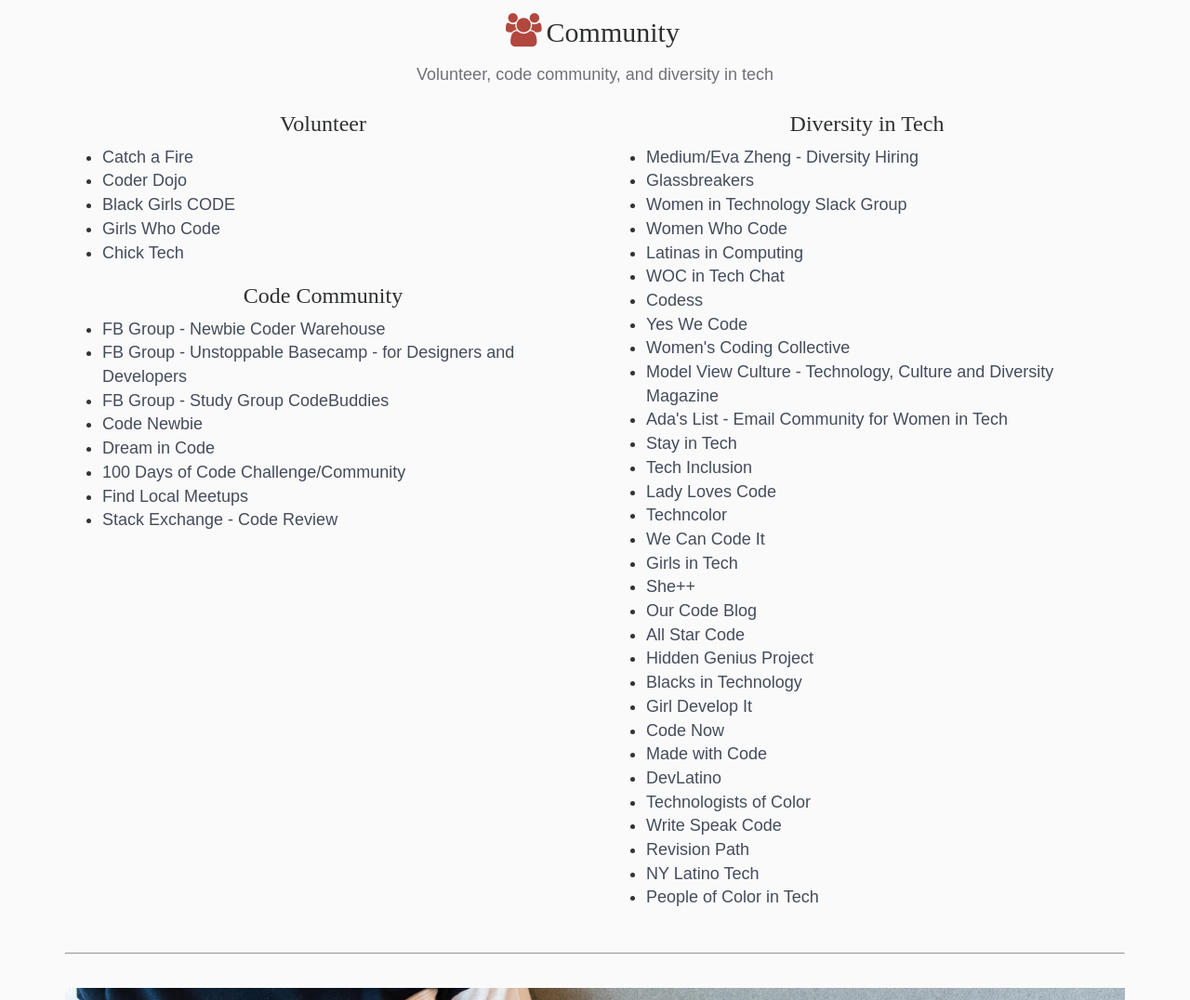
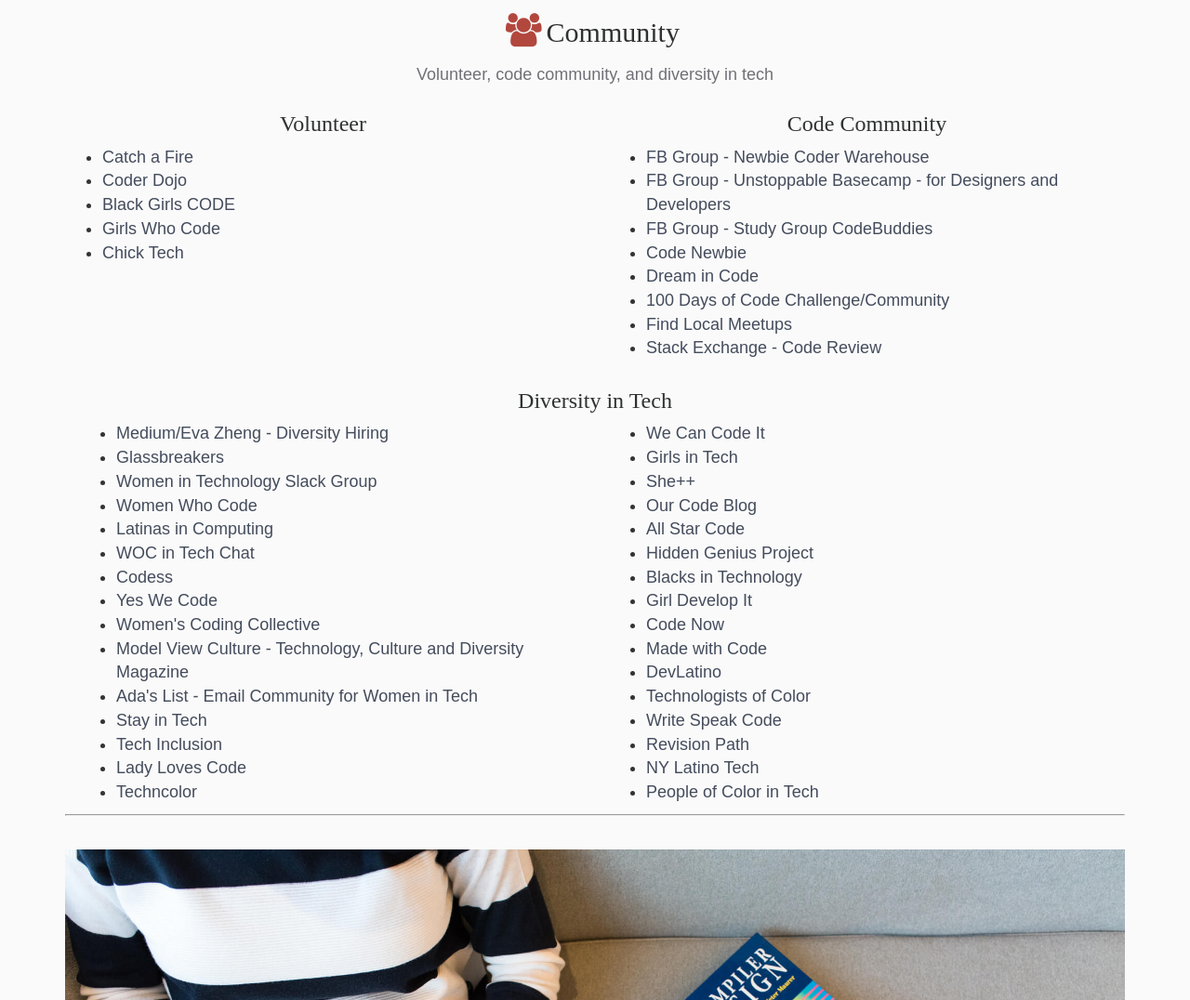
Before and after one commit to mguery/web-dev, a plain HTML site: page index.html in a window 1280 px wide. Shown: the part 6171-7247 px from the top of the page at 93% size. Drawn offline with nearby package versions, Linux system fonts and the light colour scheme; a web font is replaced by a local one.

Commit message:
Update index.html

```diff
--- a/index.html
+++ b/index.html
@@ -380,8 +380,11 @@
 		<li><a href="https://www.girlswhocode.com" target="_blank">Girls Who Code</a></li>
 		<li><a href="http://chicktech.org/support-us/volunteer/" target="_blank">Chick Tech</a></li>
 	</ul>
+</div>
 
-	<h3>Code Community</h3>
+<!-- Right Column -->
+<div class="col-md-6">
+<h3>Code Community</h3>
 	<ul>
 		<li><a href="https://www.facebook.com/groups/1594816820775537/" target="_blank">FB Group - Newbie Coder Warehouse</a></li>
 		<li><a href="https://www.facebook.com/groups/unstoppablebasecamp/" target="_blank">FB Group - Unstoppable Basecamp - for Designers and Developers</a></li>
@@ -394,10 +397,11 @@
 	</ul>
 
 </div>
+</div>
 
-<!-- Right Column -->
+<!--diversity - 2 cols-->
+<h3>Diversity in Tech</h3>
 <div class="col-md-6">
-	<h3>Diversity in Tech</h3>
 	<ul>
 	  <li><a href="https://medium.com/@evadoraz/want-diverse-applicants-post-your-job-openings-here-671642ea581d#.b1rhnz7b9" target="_blank">Medium/Eva Zheng - Diversity Hiring</a></li>
 		<li><a href="https://www.glassbreakers.co/" target="_blank">Glassbreakers</a></li>
@@ -414,6 +418,10 @@
 		<li><a href="http://techinclusion.co/" target="_blank">Tech Inclusion</a></li>
 		<li><a href="http://www.ladylovescode.com/" target="_blank">Lady Loves Code</a></li>
 		<li><a href="https://twitter.com/Techncolor" target="_blank">Techncolor</a></li>
+	</ul>
+		</div>
+		<div class="col-md-6">
+		<ul>
 		<li><a href="https://www.wecancodeit.org/" target="_blank">We Can Code It</a></li>
 		<li><a href="http://www.girlsintech.org" target="_blank">Girls in Tech</a></li>
 		<li><a href="http://www.sheplusplus.org/" target="_blank">She++</a></li>
@@ -430,10 +438,8 @@
 		<li><a href="http://revisionpath.com/" target="_blank">Revision Path</a></li>
 		<li><a href="http://nyltm.com/" target="_blank">NY Latino Tech</a></li>
 		<li><a href="http://peopleofcolorintech.com/" target="_blank">People of Color in Tech</a></li>
-	</ul>
-</div>
-</div>
-
+			</ul>
+		</div>
 <hr>
 <div id="misc">
 <img src="misc-wocintech.jpg" alt="woman/non-binary of color on laptop with 4 programming books next to her">
```
